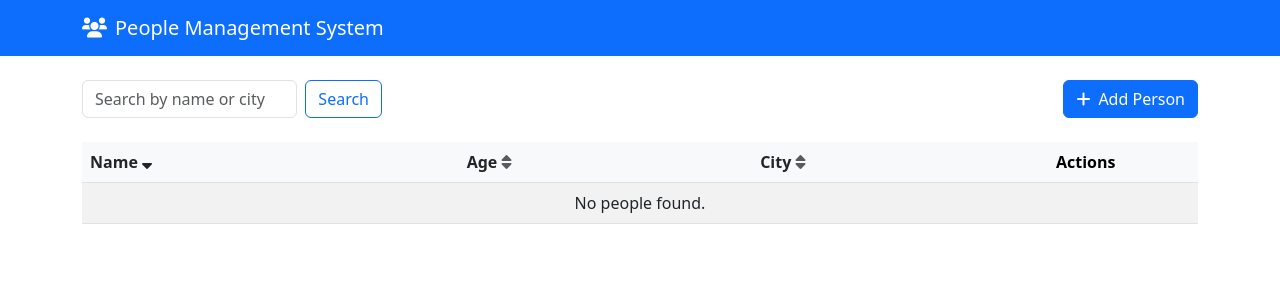
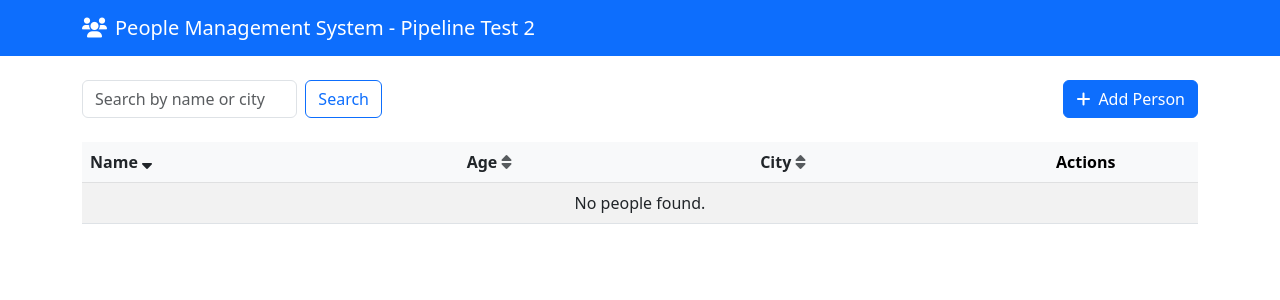
Before and after one commit to AfnanAjmal/flask-mongo-docker-app, a Flask app: page / in a window 1280 px wide. Shown: the top 300 px of the page. Run offline with Flask 3, Linux system fonts and the light colour scheme; data that the repository does not hold is empty.

Commit message:
Updated frontend title to include Pipeline Test 2

```diff
--- a/templates/index.html
+++ b/templates/index.html
@@ -24,7 +24,7 @@
     <nav class="navbar navbar-dark bg-primary">
         <div class="container">
             <a class="navbar-brand" href="{{ url_for('show_people') }}">
-                <i class="fas fa-users me-2"></i>People Management System
+                <i class="fas fa-users me-2"></i>People Management System - Pipeline Test 2
             </a>
         </div>
     </nav>
```
